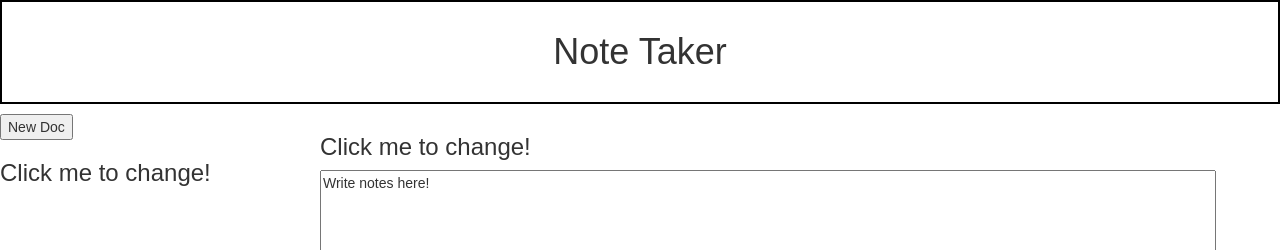
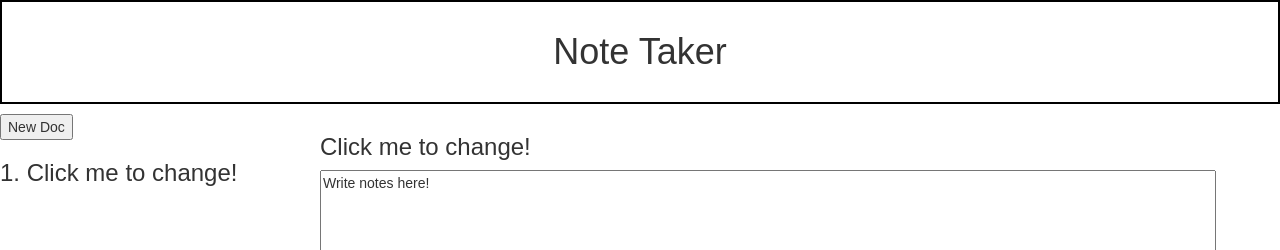
Before and after one commit to s-zimm/react-note-taker, a React (Create React App) app: page / in a window 1280 px wide. Shown: the top 250 px of the page. Built offline with nearby package versions, Linux system fonts and the light colour scheme.

Commit message:
Adds index number render to Titles in container

```diff
--- a/src/components/Title.js
+++ b/src/components/Title.js
@@ -13,7 +13,7 @@ class Title extends Component {
         if (this.props.container === 'TitleContainer') {
             return (
                 <div className=".title-list" onClick={this.props.onClick}>
-                    <h3>{this.props.titleName}</h3>
+                    <h3>{this.props.index + 1}. {this.props.titleName}</h3>
                 </div>
             )
         } else if (this.props.container === 'Content') {
--- a/src/components/TitleContainer.js
+++ b/src/components/TitleContainer.js
@@ -10,6 +10,7 @@ const TitleContainer = props => {
                                                 <div>
                                                     <Title
                                                         key={i}
+                                                        index={i}
                                                         container='TitleContainer'
                                                         titleName={doc.title}
                                                         onClick={() => {
```
Also changed, not shown: src/App.js (+4 -4 lines).
